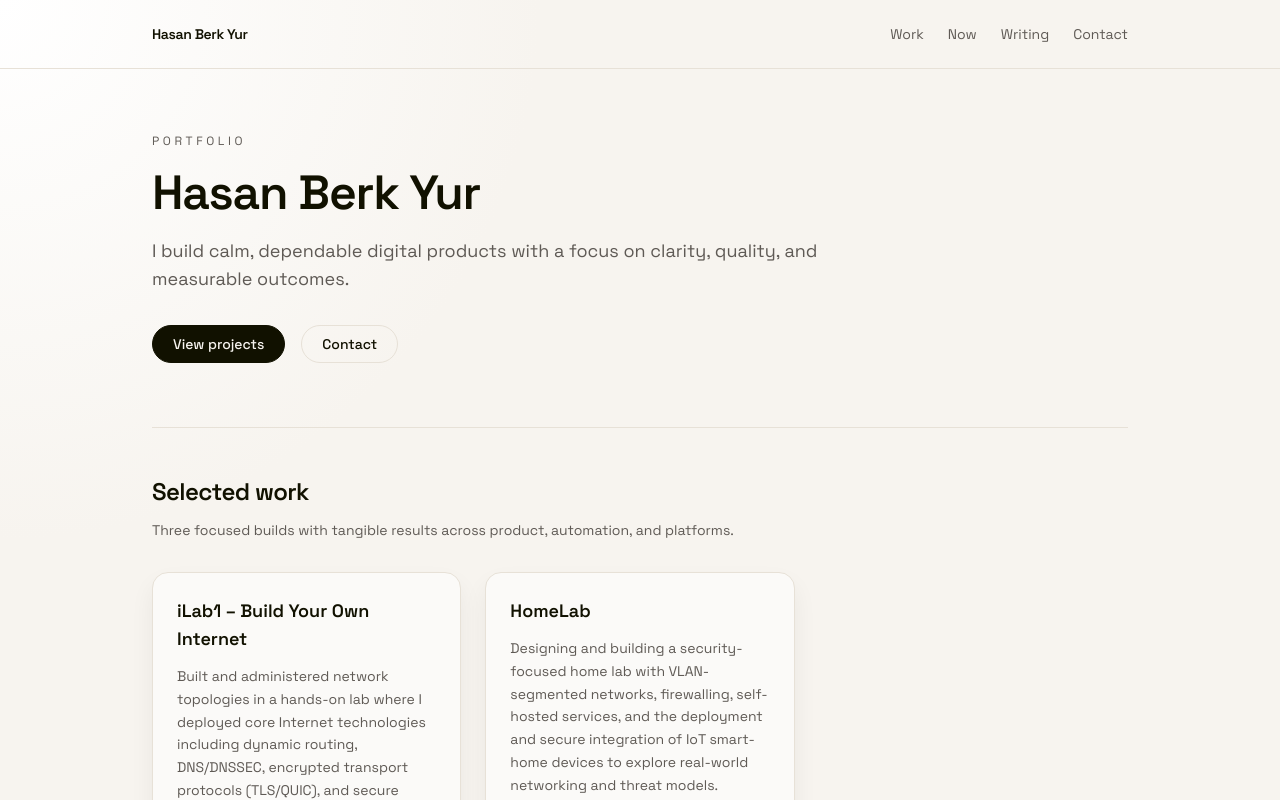
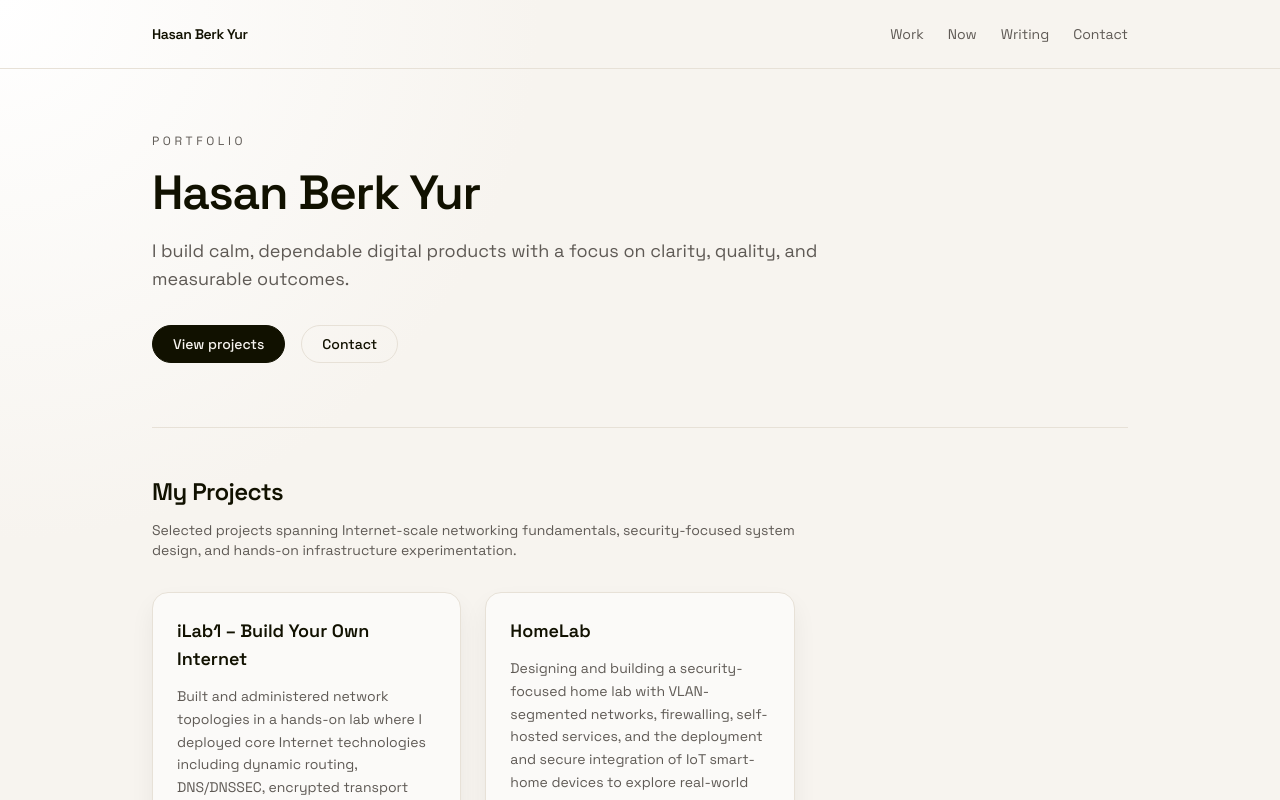
Before and after one commit to hasanberkyur/personal-website, a Next.js app: page / in a window 1280 px wide. Shown: the top 800 px of the page. Built offline with nearby package versions, Linux system fonts and the light colour scheme.

Commit message:
feat: update projects section

```diff
--- a/app/page.tsx
+++ b/app/page.tsx
@@ -21,7 +21,7 @@ export default function HomePage() {
           </p>
           <div className="mt-8 flex flex-wrap gap-4">
             <a
-              href="#work"
+              href="#projects"
               className="rounded-full border border-text bg-text px-5 py-2 text-sm font-medium text-bg transition hover:-translate-y-0.5"
             >
               View projects
@@ -36,9 +36,9 @@ export default function HomePage() {
         </section>
 
         <Section
-          id="work"
-          title="Selected work"
-          description="Three focused builds with tangible results across product, automation, and platforms."
+          id="projects"
+          title="My Projects"
+          description="Selected projects spanning Internet-scale networking fundamentals, security-focused system design, and hands-on infrastructure experimentation."
         >
           <div className="grid gap-6 md:grid-cols-3">
             {projects.map((project) => (
```
